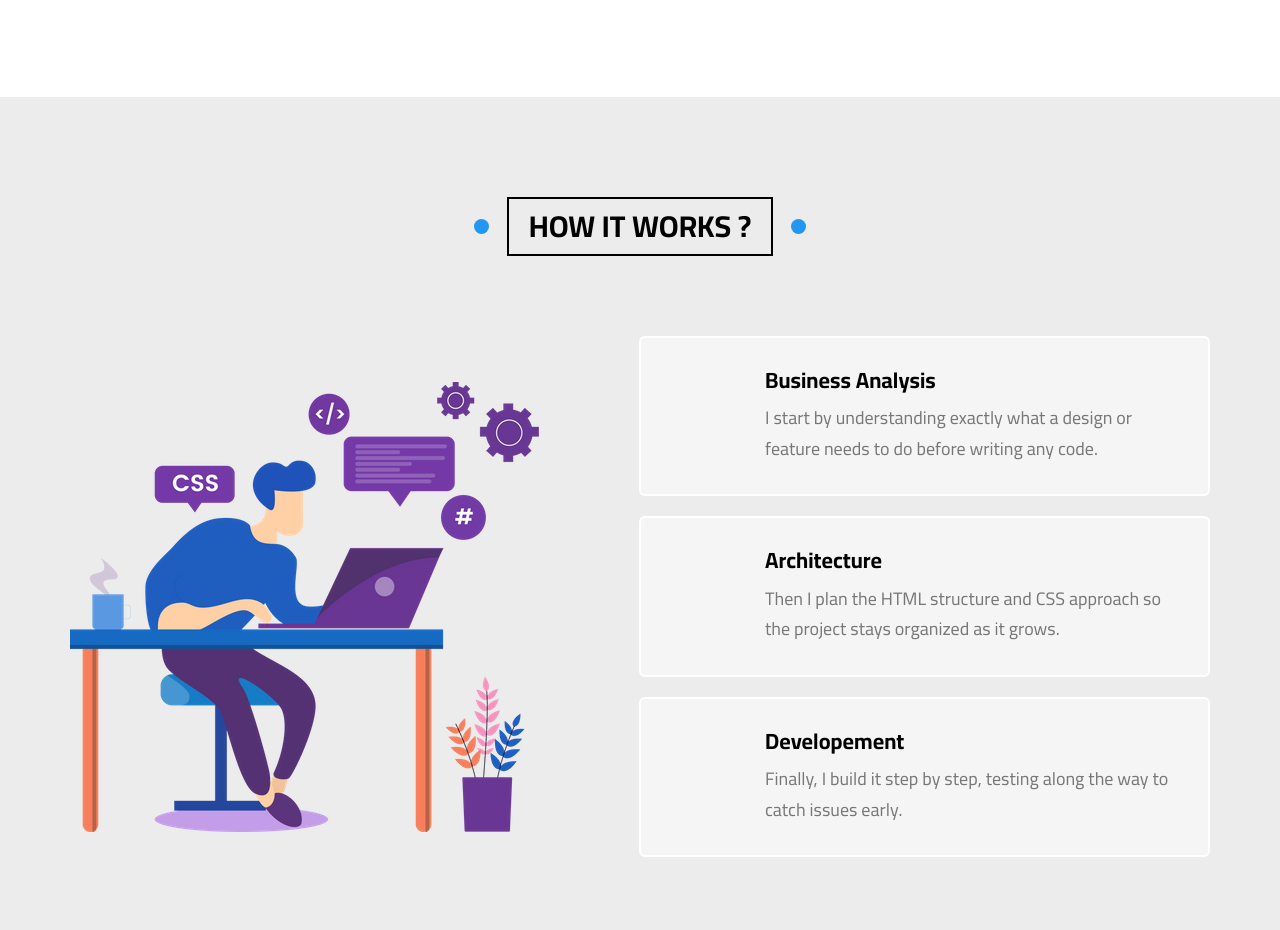
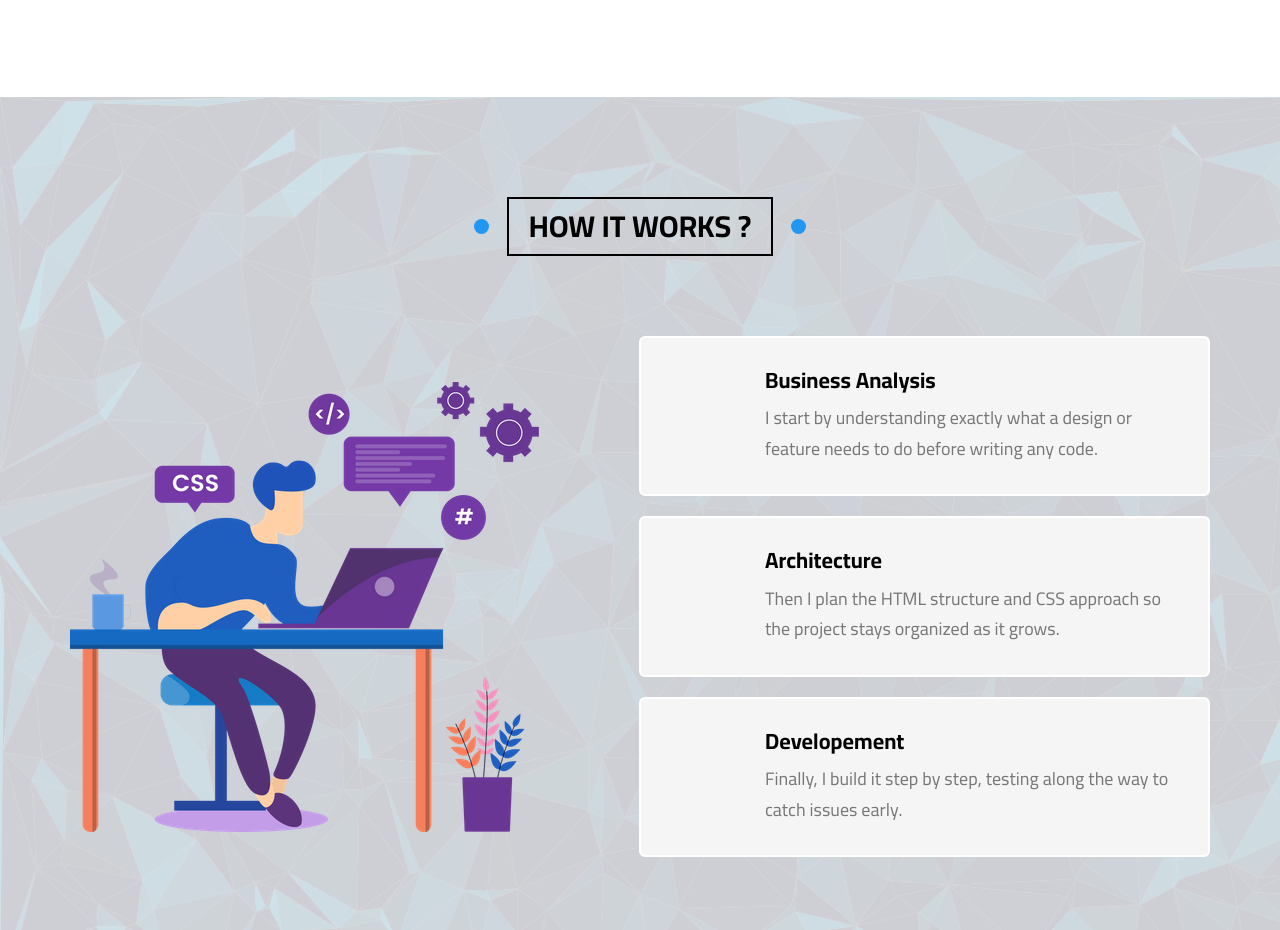
Before and after one commit to simo-g1/html-css-template-3, a plain HTML site: page index.html in a window 1280 px wide. Shown: the part 8169-9099 px from the top of the page. Drawn offline with Linux system fonts and the light colour scheme.

Commit message:
add photo and add it to work section

```diff
--- a/css/elzero.css
+++ b/css/elzero.css
@@ -1420,6 +1420,19 @@ button:focus-visible {
   padding-block: var(--main-padding);
   background-color: var(--section-background);
   position: relative;
+  background-image: url(../imgs/triangles-triangles-v2.png);
+  z-index: 1;
+  background-size: cover;
+
+  &::before {
+    content: "";
+    width: 100%;
+    height: 100%;
+    position: absolute;
+    inset: 0;
+    background-color: rgba(236, 236, 236, 0.872);
+    z-index: -1;
+  }
 
   .main-heading {
     max-width: 270px;
```
Also changed, not shown: imgs/triangles-triangles-v2.png (added).
